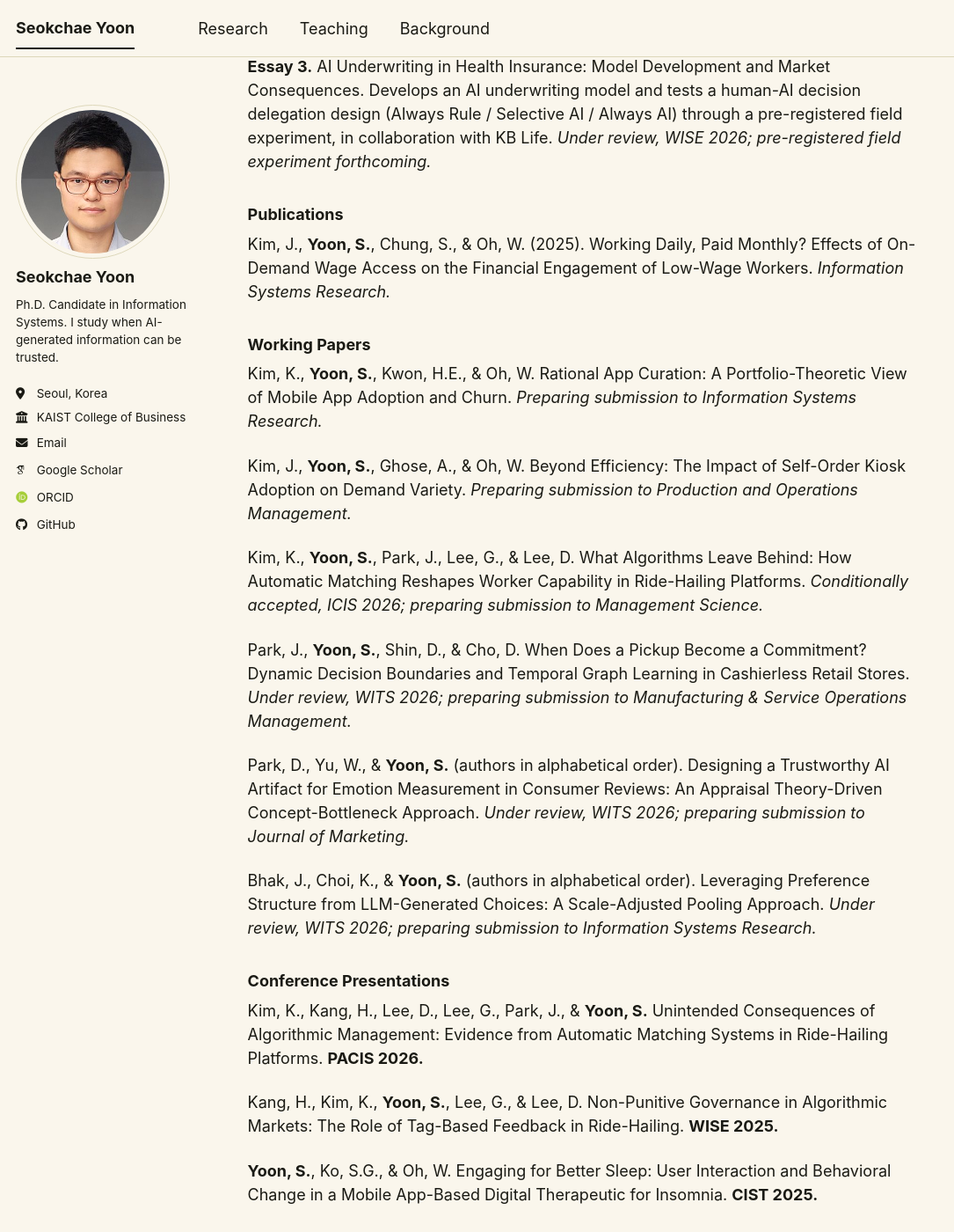
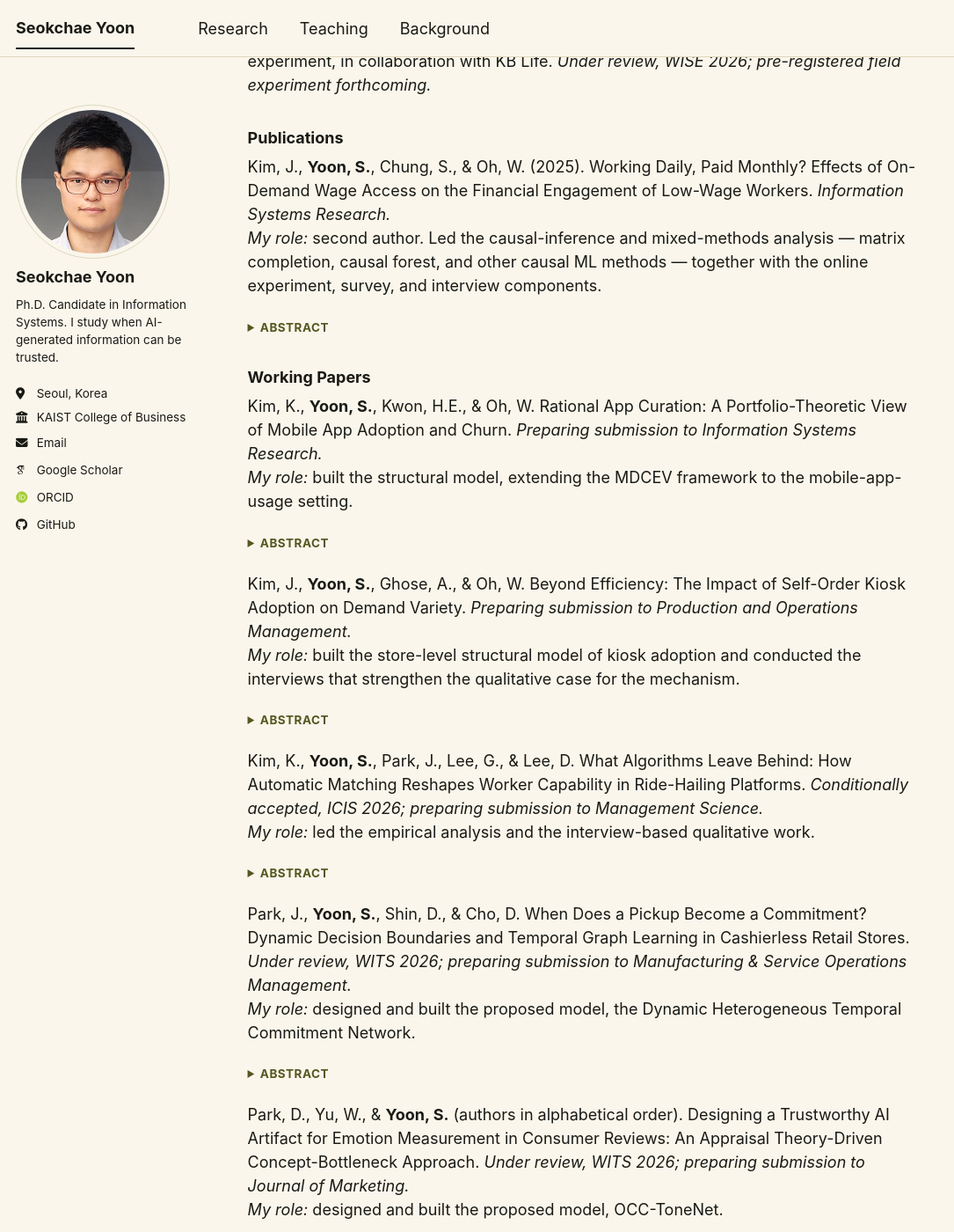
Before and after one commit to seokchae-yoon/seokchae-yoon.github.io, a Jekyll site: the page built from _pages/about.md, in a window 1280 px wide and 1400 px high, scrolled down 1409 px. Shown: the whole window at 88% size, without its empty margins (0-1085 px from the left). Built offline with Jekyll 4.4.1, drawn with Linux system fonts in a browser that asks for light colours; some web fonts are replaced; a script bundle is joined from its source files by our own code; library files that are not in the unit come from our copies; some of the changed text lies outside the part shown.

Commit message:
Add role and collapsible abstracts to About page research entries

```diff
--- a/_pages/about.md
+++ b/_pages/about.md
@@ -20,7 +20,12 @@
 Yoon, S., Oh, J., & Oh, W.
 *Under review at MIS Quarterly.* To be presented at CIST 2026.
 
+<details markdown="1">
+<summary>Abstract</summary>
+
 Develops a biodynamics-guided deep learning framework for smartphone-based depression screening that quantifies real-world measurement noise through deep-ensemble uncertainty estimation, addressing the reliability problem that limits consumer-grade digital biomarkers.
+
+</details>
 
 ## Research
 
@@ -40,20 +45,76 @@
 ### Publications
 
 Kim, J., **Yoon, S.**, Chung, S., & Oh, W. (2025). Working Daily, Paid Monthly? Effects of On-Demand Wage Access on the Financial Engagement of Low-Wage Workers. *Information Systems Research.*
+*My role:* second author. Led the causal-inference and mixed-methods analysis — matrix completion, causal forest, and other causal ML methods — together with the online experiment, survey, and interview components.
+
+<details markdown="1">
+<summary>Abstract</summary>
+
+Shows that on-demand wage access (OWA) increases low-wage workers' saving frequency, financial-dashboard monitoring, and explicit goal-setting by giving them more autonomy over when they use their income. Combining transaction data from about 4,000 workers with an online experiment, a 58-respondent survey, and 20 interviews, the mixed-methods design traces these gains to a self-empowerment mechanism: workers shift from reactive to proactive financial management, using OWA as scaffolding for disciplined saving behavior.
+
+</details>
 
 ### Working Papers
 
 Kim, K., **Yoon, S.**, Kwon, H.E., & Oh, W. Rational App Curation: A Portfolio-Theoretic View of Mobile App Adoption and Churn. *Preparing submission to Information Systems Research.*
+*My role:* built the structural model, extending the MDCEV framework to the mobile-app-usage setting.
+
+<details markdown="1">
+<summary>Abstract</summary>
+
+Models app adoption and churn as portfolio decisions: users weigh each app's utility against its risk of usage satiation, with multi-homing acting as diversification across their "app portfolio." Structural estimates of app-level utility and satiation risk are used to build individualized efficient frontiers, and folding these portfolio features into machine-learning predictions improves adoption and churn accuracy by up to 8.6 and 9.1 percentage points, respectively, over behavioral, demographic, affinity-driven, and network-based benchmarks.
+
+</details>
 
 Kim, J., **Yoon, S.**, Ghose, A., & Oh, W. Beyond Efficiency: The Impact of Self-Order Kiosk Adoption on Demand Variety. *Preparing submission to Production and Operations Management.*
+*My role:* built the store-level structural model of kiosk adoption and conducted the interviews that strengthen the qualitative case for the mechanism.
+
+<details markdown="1">
+<summary>Abstract</summary>
+
+Using a staggered difference-in-differences design on 17 months of transaction data from a major Korean coffee franchise, shows that self-order kiosk adoption immediately widens demand variety, both across menu items and in customization intensity, as kiosks lower the social friction of complex orders and surface long-tail items. The expansion persists longer in lower-income districts and fades faster in affluent ones, producing an asymmetric split in which headquarters keep the revenue gains while franchisees absorb the added operational complexity.
+
+</details>
 
 Kim, K., **Yoon, S.**, Park, J., Lee, G., & Lee, D. What Algorithms Leave Behind: How Automatic Matching Reshapes Worker Capability in Ride-Hailing Platforms. *Conditionally accepted, ICIS 2026; preparing submission to Management Science.*
+*My role:* led the empirical analysis and the interview-based qualitative work.
+
+<details markdown="1">
+<summary>Abstract</summary>
+
+Tracking drivers on a South Korean ride-hailing platform as they move into and out of an automatic-matching system that limits their discretion over which rides to accept, finds that automatic matching reduces cruising time but also erodes drivers' alignment with recurring and unusual demand patterns. After drivers regain discretion, alignment with recurring demand largely recovers while alignment with unusual demand only partially does, suggesting algorithmic delegation reshapes different dimensions of worker skill unevenly depending on how much practice, feedback, and relearning the system leaves room for.
+
+</details>
 
 Park, J., **Yoon, S.**, Shin, D., & Cho, D. When Does a Pickup Become a Commitment? Dynamic Decision Boundaries and Temporal Graph Learning in Cashierless Retail Stores. *Under review, WITS 2026; preparing submission to Manufacturing & Service Operations Management.*
+*My role:* designed and built the proposed model, the Dynamic Heterogeneous Temporal Commitment Network.
+
+<details markdown="1">
+<summary>Abstract</summary>
+
+Argues that cashierless stores relocate the observable purchase decision from checkout to the seconds right after a shopper picks up an item, the *physical commitment boundary* between a shelf return and a carry-forward purchase. Linking shelf-event logs, LiDAR trajectories, and payment records from a cashierless store, the proposed network combines relation-specific graph attention over nearby shoppers with a causal temporal convolutional network over the focal shopper's own trajectory to forecast, in real time and without lookahead, whether a picked-up item will be returned or bought.
+
+</details>
 
 Park, D., Yu, W., & **Yoon, S.** (authors in alphabetical order). Designing a Trustworthy AI Artifact for Emotion Measurement in Consumer Reviews: An Appraisal Theory-Driven Concept-Bottleneck Approach. *Under review, WITS 2026; preparing submission to Journal of Marketing.*
+*My role:* designed and built the proposed model, OCC-ToneNet.
+
+<details markdown="1">
+<summary>Abstract</summary>
+
+Proposes OCC-ToneNet, a concept-bottleneck model that grounds emotion measurement in consumer reviews in Ortony-Clore-Collins appraisal theory, so that every prediction is composed from interpretable, theory-specified concepts rather than an opaque neural mapping. Against fine-tuned language-model baselines on Amazon reviews, the theory-constrained model gives up only about 0.01 in correlation with reference scores while guaranteeing directional consistency by construction, and scaling its encoder closes even that small gap.
+
+</details>
 
 Bhak, J., Choi, K., & **Yoon, S.** (authors in alphabetical order). Leveraging Preference Structure from LLM-Generated Choices: A Scale-Adjusted Pooling Approach. *Under review, WITS 2026; preparing submission to Information Systems Research.*
+*My role:* co-developed the proposed estimator with the other authors, using LLM-generated data to augment it.
+
+<details markdown="1">
+<summary>Abstract</summary>
+
+Proposes Scale-Adjusted Structural Pooling (SASP), an estimator that combines a large sample of LLM-generated choices with a small human sample by assuming both share a preference direction while keeping source-specific utility scales — letting the LLM data pin down the direction of the human coefficient vector while the human data calibrates its scale. Across two conjoint datasets, SASP improves coefficient recovery over benchmark estimators, especially when the LLM's preference structure is compatible with the human target and the human sample is small.
+
+</details>
 
 ### Conference Presentations
 
```
